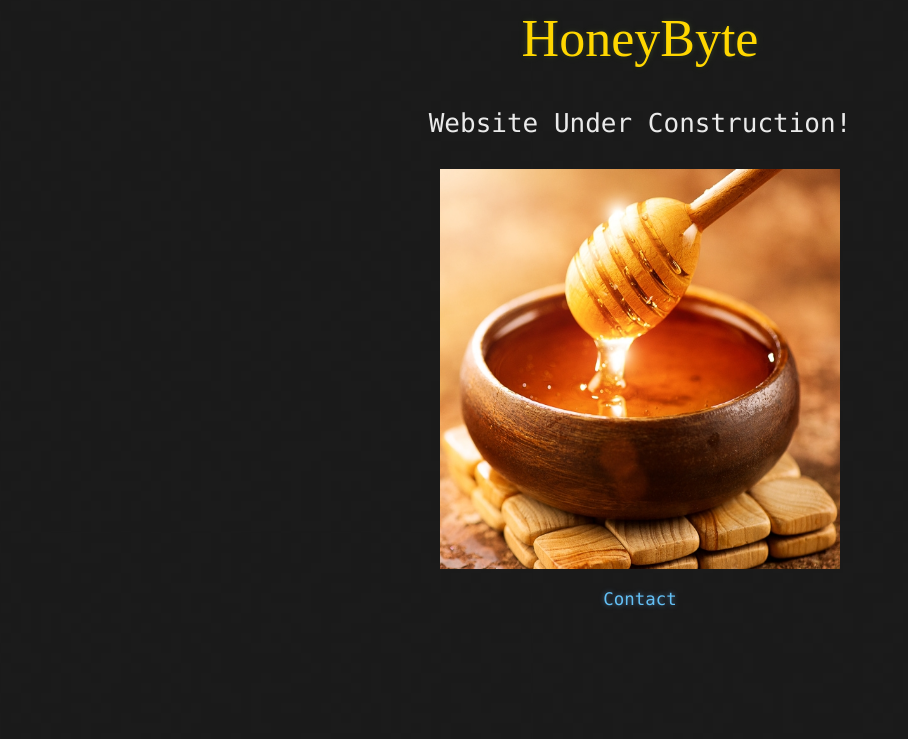
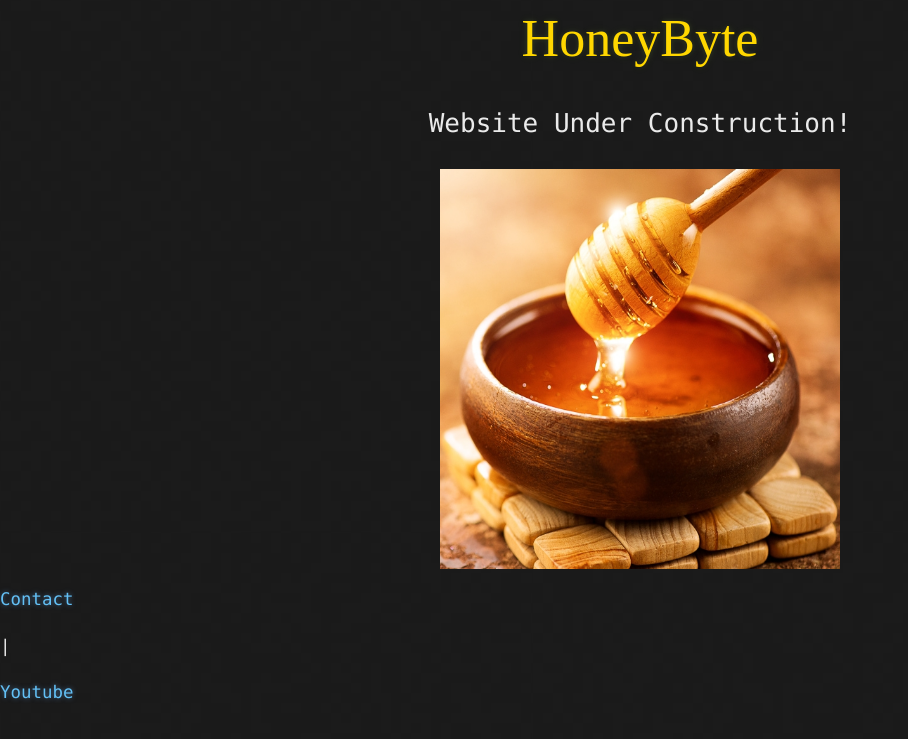
Before and after one commit to suhailhbc/HoneyByte, a Jekyll site: the page index.html, which Jekyll copies as it is, in a window 1280 px wide. Shown: the top 739 px of the page, without its empty margins (0-908 px from the left). Built offline with Jekyll 4.4.1, drawn with Linux system fonts in a browser that asks for light colours.

Commit message:
Adding New Link

```diff
--- a/index.html
+++ b/index.html
@@ -15,6 +15,8 @@
   <a href="/" style="text-decoration:none;"><center><h1>HoneyByte</h1></center></a>
   <p align="center">Website Under Construction!<p>
   <center><img src="assets/images/HoneyByte.jpg" width=400 height=400></center>
-  <h6><p align="center"><a href="mailto:suhail.honeybyte@gmail.com" target="_blank" style="text-decoration:none;">Contact</a></p></h6>
+  <h6><p align="justify"><a href="mailto:suhail.honeybyte@gmail.com" target="_blank" style="text-decoration:none;">Contact</a></p></h6>
+  <h6><p align="justify"> | </p></h6>
+  <h6><p align="justify"><a href="https://www.youtube.com/channel/UC2AdXjNQXBLjpT4yPYDKtNg" target="_blank" style="text-decoration:none;">Youtube</a></p></h6>
 </body>
 </html>
```
